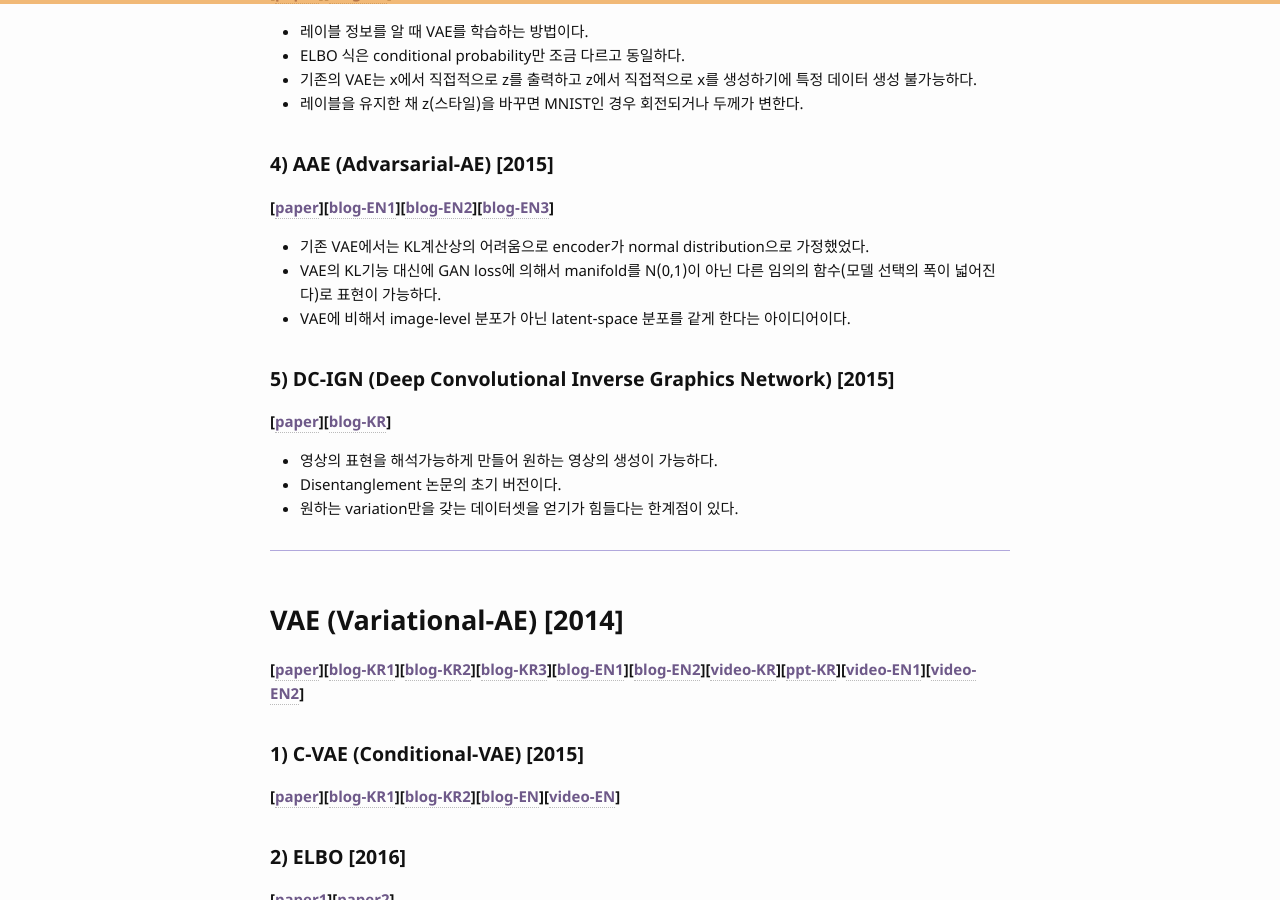
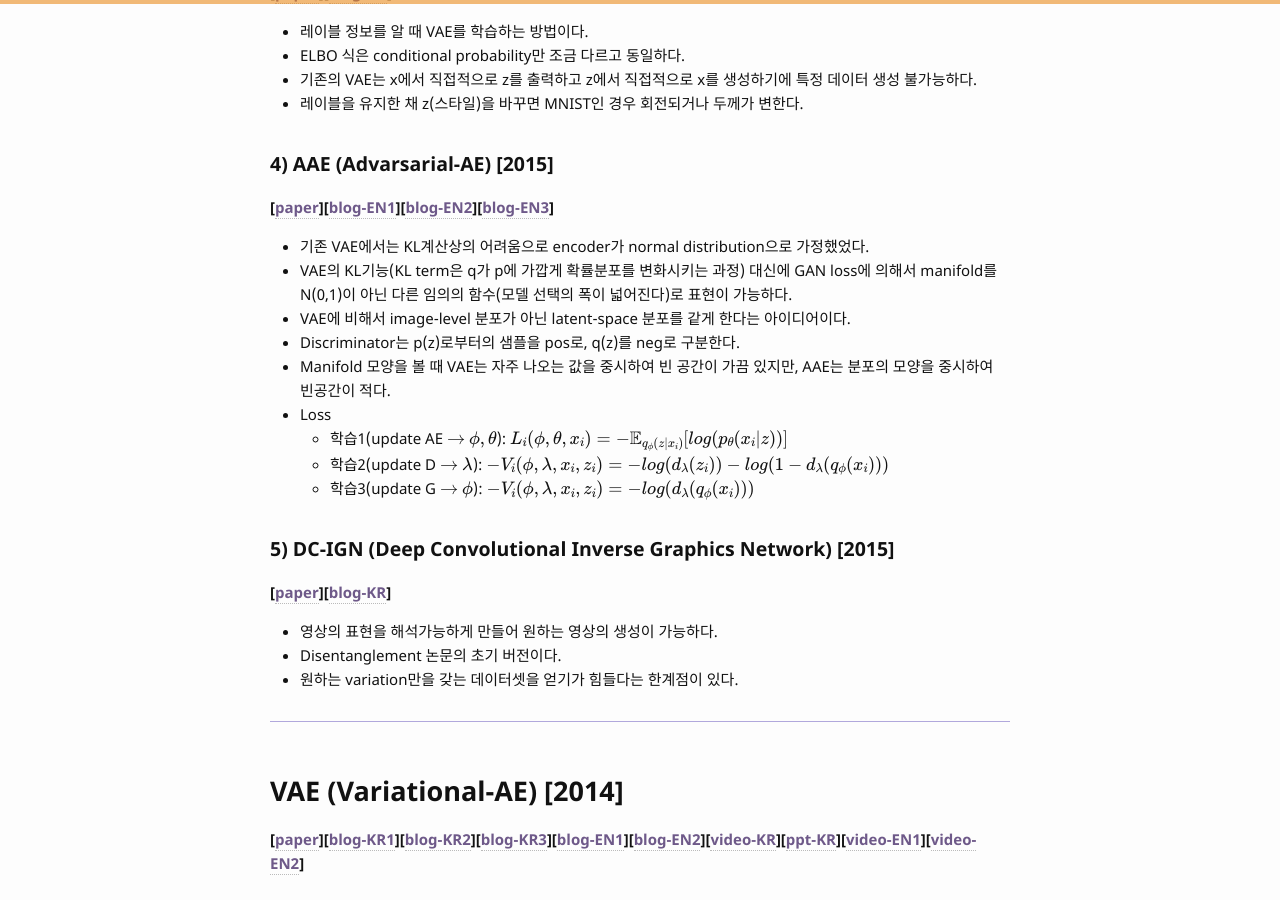
Before and after one commit to bismex/bismex.github.io, a Jekyll site: the page built from _posts/1990-07-19-ALL-DGM.md, in a window 1280 px wide and 900 px high, scrolled down 1922 px. Built offline with Jekyll 4.4.1, drawn with Linux system fonts in a browser that asks for light colours; formulas are drawn with MathJax 3.

Commit message:
Update 1990-07-19-ALL-DGM.md

```diff
--- a/_posts/1990-07-19-ALL-DGM.md
+++ b/_posts/1990-07-19-ALL-DGM.md
@@ -35,8 +35,23 @@ tags: ML
 ### 4) AAE (Advarsarial-AE) [2015]
 **[[paper](https://arxiv.org/pdf/1511.05644.pdf)][[blog-EN1](https://www.inference.vc/adversarial-autoencoders/)][[blog-EN2](https://hjweide.github.io/adversarial-autoencoders)][[blog-EN3](https://towardsdatascience.com/paper-summary-adversarial-autoencoders-f89bfa221e48)]**
 - 기존 VAE에서는 KL계산상의 어려움으로 encoder가 normal distribution으로 가정했었다.
-- VAE의 KL기능 대신에 GAN loss에 의해서 manifold를 N(0,1)이 아닌 다른 임의의 함수(모델 선택의 폭이 넓어진다)로 표현이 가능하다.
+- VAE의 KL기능(KL term은 q가 p에 가깝게 확률분포를 변화시키는 과정) 대신에 GAN loss에 의해서 manifold를 N(0,1)이 아닌 다른 임의의 함수(모델 선택의 폭이 넓어진다)로 표현이 가능하다.
 - VAE에 비해서 image-level 분포가 아닌 latent-space 분포를 같게 한다는 아이디어이다.
+- Discriminator는 p(z)로부터의 샘플을 pos로, q(z)를 neg로 구분한다.
+- Manifold 모양을 볼 때 VAE는 자주 나오는 값을 중시하여 빈 공간이 가끔 있지만, AAE는 분포의 모양을 중시하여 빈공간이 적다.
+- Loss
+  - 학습1(update AE $$\rightarrow$$ $$\phi, \theta$$):
+  $$
+  L_i(\phi, \theta, x_i) = - \mathbb{E}_{q_\phi (z|x_i)} [log(p_\theta (x_i|z))]
+  $$
+  - 학습2(update D $$\rightarrow$$ $$\lambda$$):
+  $$
+  -V_i(\phi, \lambda, x_i, z_i) = - log(d_\lambda (z_i))-log(1-d_\lambda (q_\phi (x_i)))
+  $$
+  - 학습3(update G $$\rightarrow$$ $$\phi$$):
+  $$
+  -V_i(\phi, \lambda, x_i, z_i) = - log(d_\lambda (q_\phi (x_i)))
+  $$
 
 ### 5) DC-IGN (Deep Convolutional Inverse Graphics Network) [2015]
 **[[paper](http://papers.nips.cc/paper/5851-deep-convolutional-inverse-graphics-network.pdf)][[blog-KR](https://lyusungwon.github.io/generative-models/2018/05/01/dcign.html)]**
```
